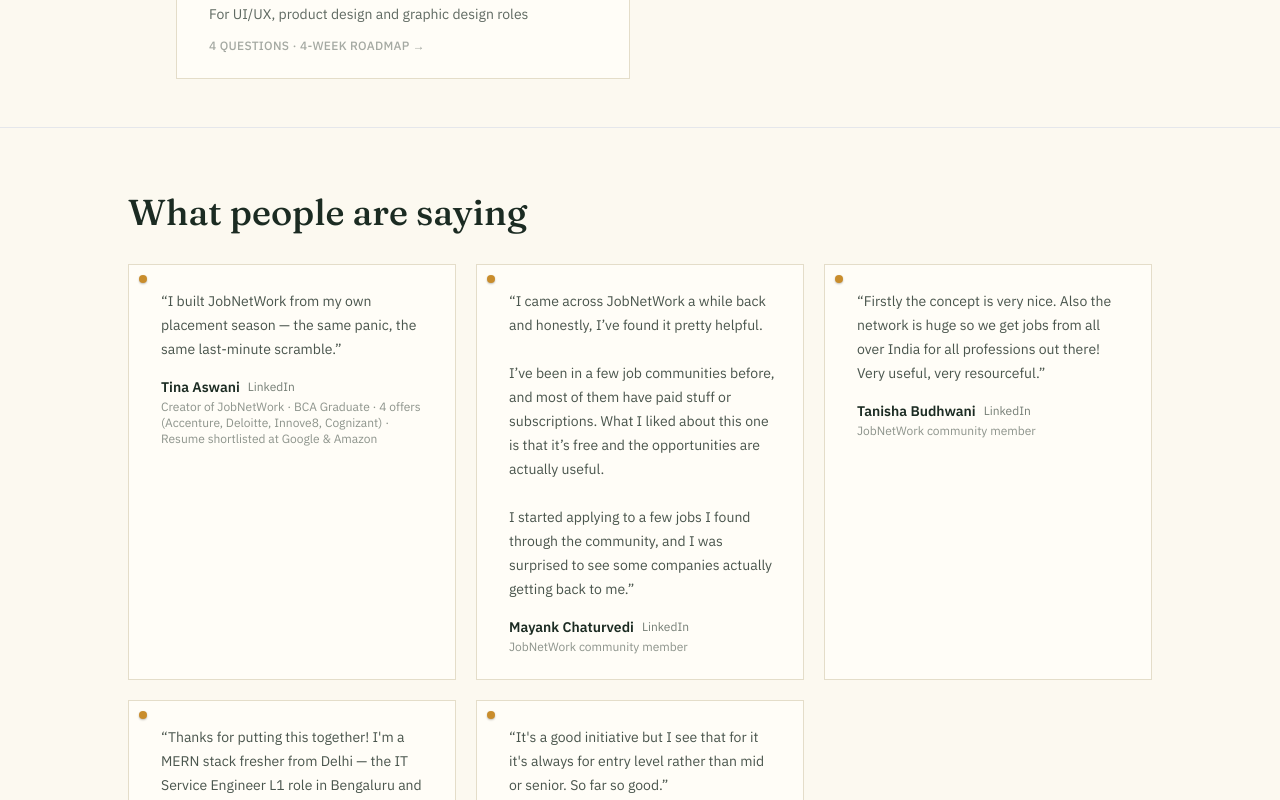
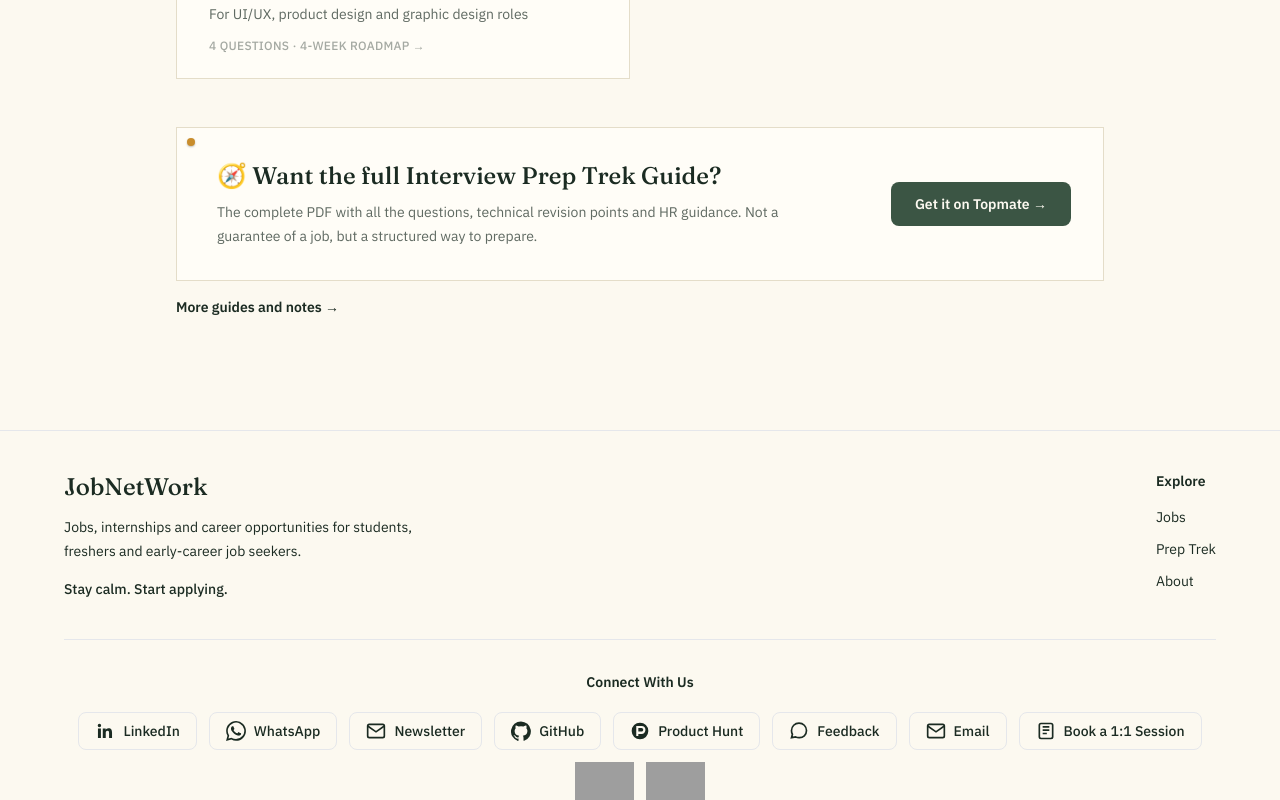
Before and after one commit to tinaaswanii/JobNetWork, a Next.js app: page /prep-trek in a window 1280 px wide. Shown: the part 1720-2520 px from the top of the page. Built offline with nearby package versions, Linux system fonts and the light colour scheme; grey boxes are pictures that could not be loaded.

Commit message:
Update page.tsx

```diff
--- a/app/prep-trek/page.tsx
+++ b/app/prep-trek/page.tsx
@@ -1,7 +1,6 @@
 import type { Metadata } from "next";
 import Link from "next/link";
 import { prepTracks } from "@/lib/prep-trek-content";
-import Testimonials from "@/components/Testimonials";
 
 const SITE_URL = "https://job-net-work.vercel.app";
 
@@ -131,7 +130,35 @@ export default function PrepTrekIndexPage() {
         </div>
       </section>
 
-      <Testimonials />
+      {/* Paid full guide on Topmate */}
+      <section className="mx-auto max-w-5xl px-6 pb-16 md:px-12">
+        <div className="pinned-card flex flex-col gap-4 p-6 pl-8 md:flex-row md:items-center md:justify-between md:p-8 md:pl-10">
+          <div>
+            <h2 className="font-display text-xl md:text-2xl">
+              🧭 Want the full Interview Prep Trek Guide?
+            </h2>
+            <p className="mt-2 max-w-xl text-sm leading-6 text-ink/70">
+              The complete PDF with all the questions, technical revision
+              points and HR guidance. Not a guarantee of a job, but a
+              structured way to prepare.
+            </p>
+          </div>
+          <a
+            href="https://topmate.io/getyourjob/2334509?utm_source=public_profile&utm_campaign=getyourjob"
+            target="_blank"
+            rel="noopener noreferrer"
+            className="inline-flex shrink-0 items-center justify-center rounded-lg bg-board px-6 py-3 text-sm font-semibold text-paper"
+          >
+            Get it on Topmate →
+          </a>
+        </div>
+        <Link
+          href="/guides"
+          className="mt-4 inline-block text-sm font-semibold text-ink hover:text-ink/70"
+        >
+          More guides and notes →
+        </Link>
+      </section>
     </main>
   );
 }
```
